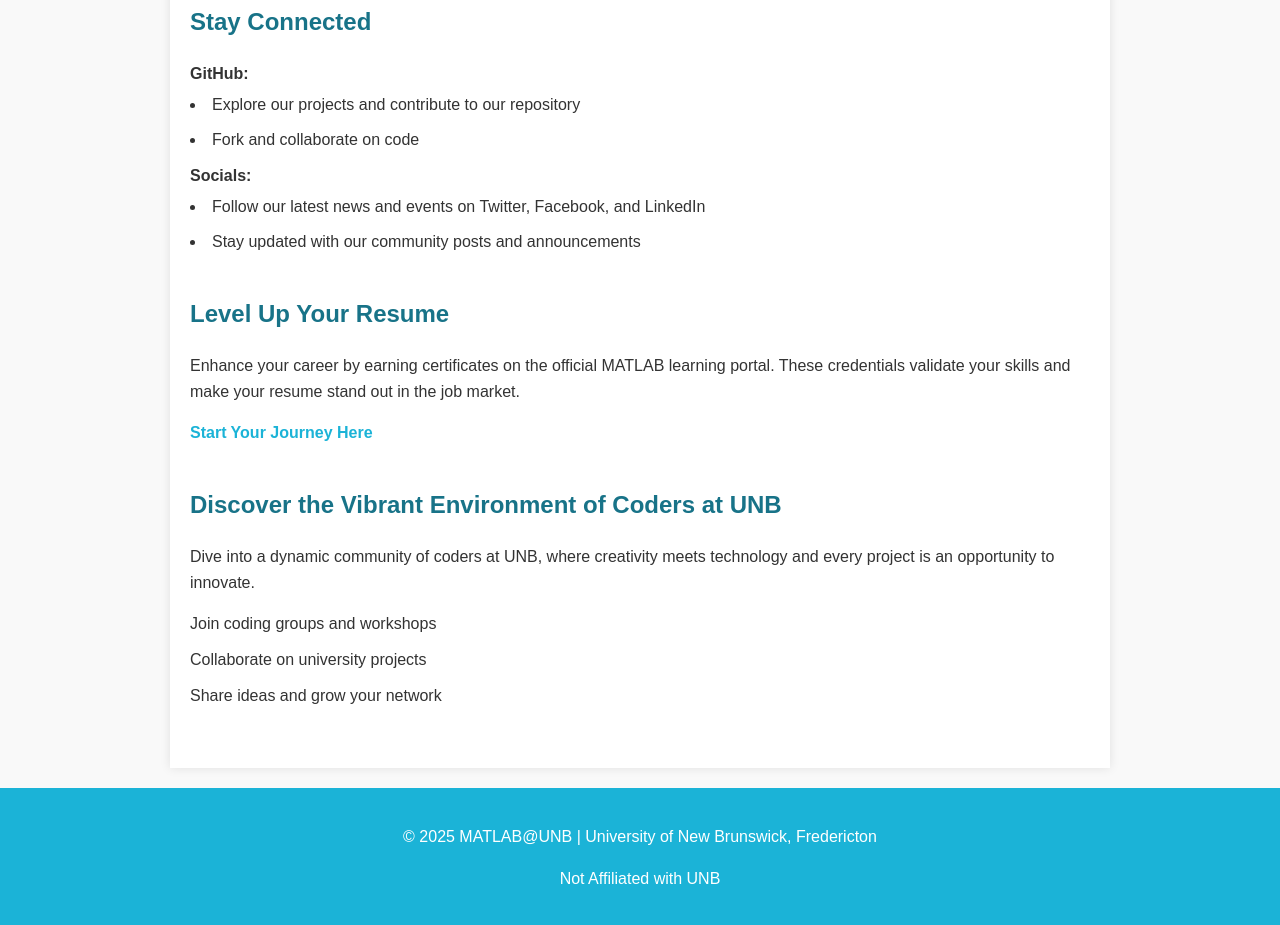
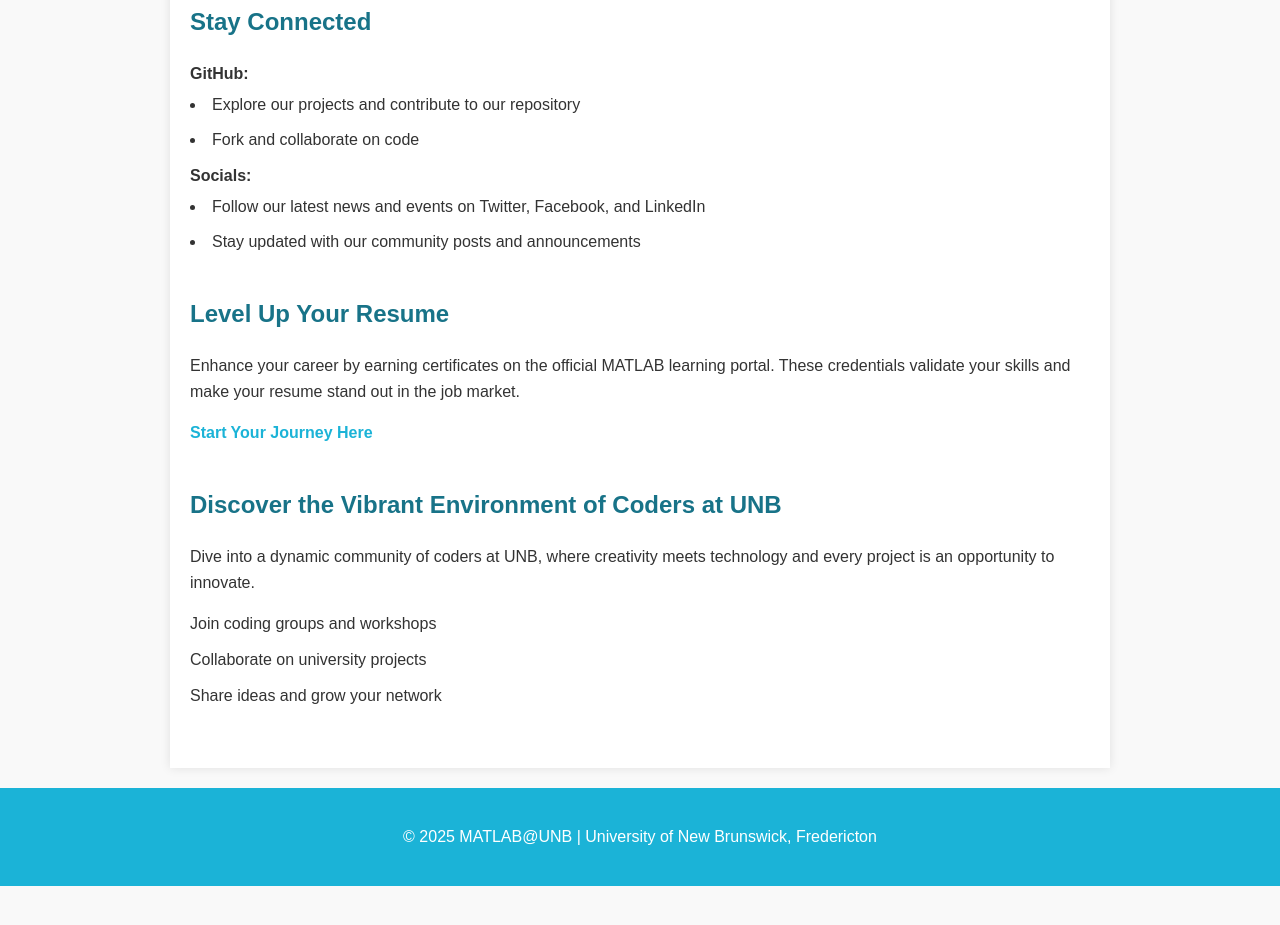
Before and after one commit to MatlabUNB/MatlabUNB.github.io, a plain HTML site: page index.html in a window 1280 px wide. Shown: the part 1392-2317 px from the top of the page. After the commit the page ends 2278 px from the top, so only its background shows below. Drawn offline with Linux system fonts and the light colour scheme.

Commit message:
Update index.html

```diff
--- a/index.html
+++ b/index.html
@@ -179,7 +179,6 @@
 
   <footer>
     <p>&copy; 2025 MATLAB@UNB | University of New Brunswick, Fredericton</p>
-    <p>Not Affiliated with UNB</p>
   </footer>
 </body>
 </html>
```
